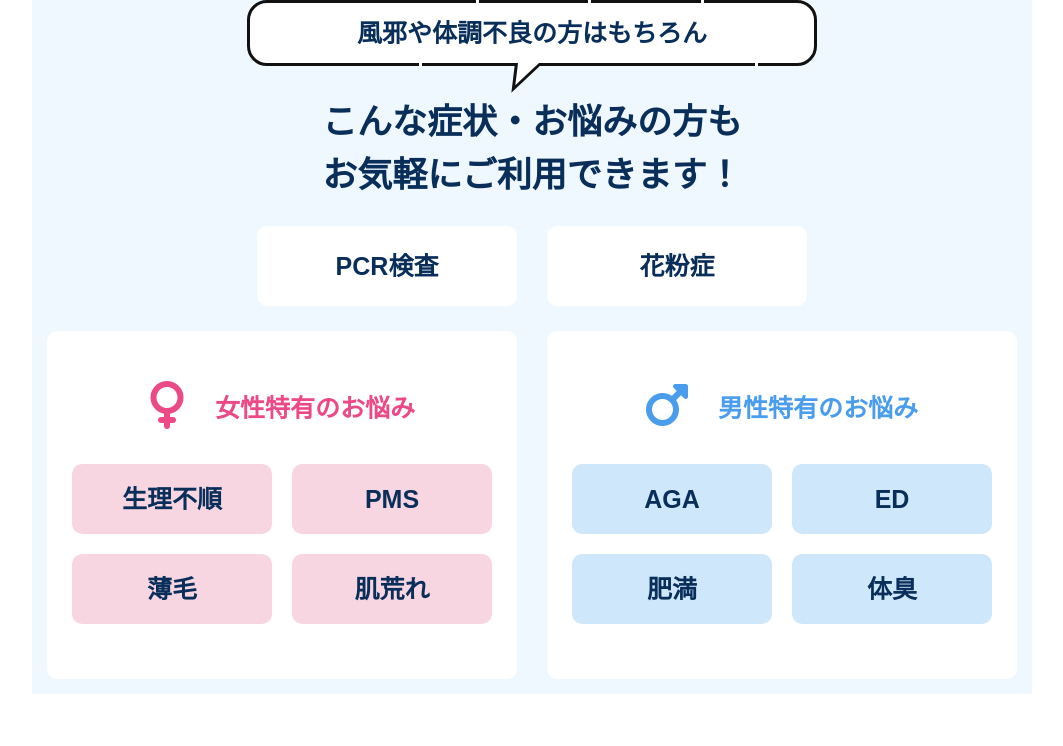
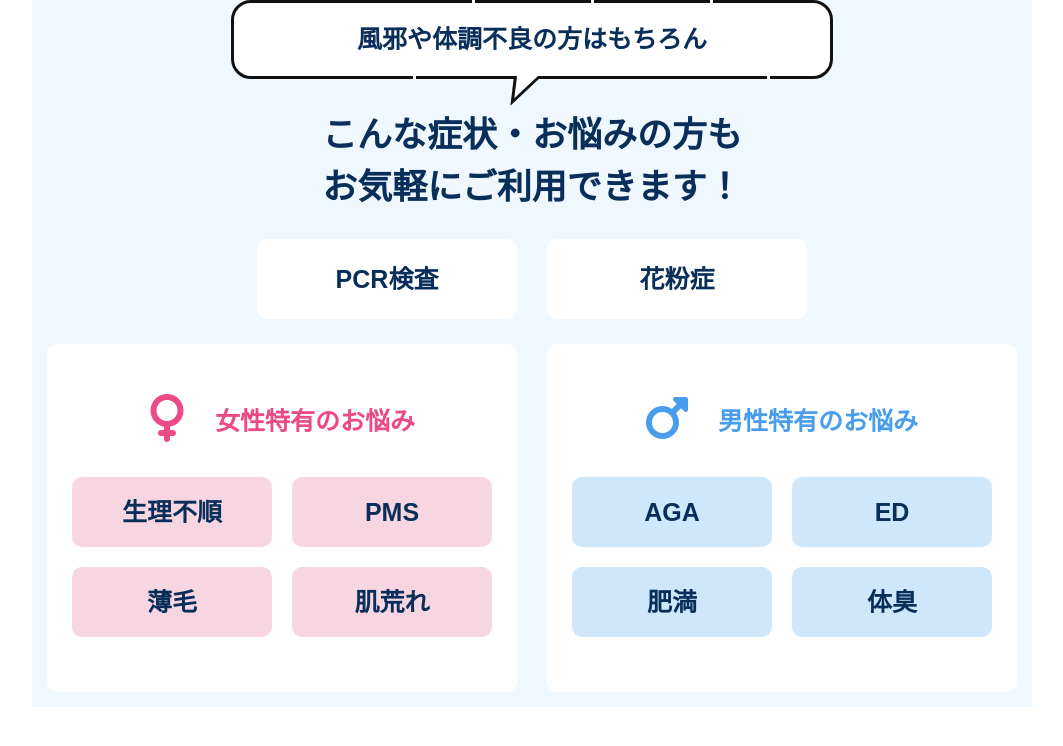
Before and after one commit to KosukeProgramming/side-job-class-20, a PHP site: page / in a window 1280 px wide. Shown: the top 746 px of the page, without its empty margins (108-1171 px from the left). Run offline with PHP 8.4, Linux system fonts and the light colour scheme; some libraries are stand-ins or nearby versions.

Commit message:
文字の横幅をpxからpaddingに変更

```diff
--- a/style.css
+++ b/style.css
@@ -18,10 +18,8 @@
 .target__title-upper {
     position: relative;
     display: inline-block;
-    width: 100%;
-    max-width: 570px;
+    padding: 0.7em 4.9em;
     font-size: 25px;
-    line-height: 60px;
     border: 3px solid #111;
     border-radius: 20px;
     margin-bottom: 30px;
@@ -110,7 +108,7 @@
     width: 100%;
     border-radius: 10px;
     margin-right: 30px;
-    padding: 55px 25px;
+    padding: calc((55 / 970) * 100%) calc((25 / 970) * 100%);
     background-color: #fff;
 }
 .target-content__item:last-of-type {
@@ -120,7 +118,7 @@
     text-align: center;
     font-size: 25px;
     vertical-align: middle;
-    padding-bottom: 30px;
+    padding-bottom: 1.2em;
 }
 .female .target-content__item-title {
     color: #EC4987;
@@ -157,6 +155,8 @@
 @media screen and (max-width:767px) {
     .target__title-upper {
         font-size: 18px;
+        padding: 0.7em 1.9em;
+
     }
     .target__title {
         font-size: 23px;
```
